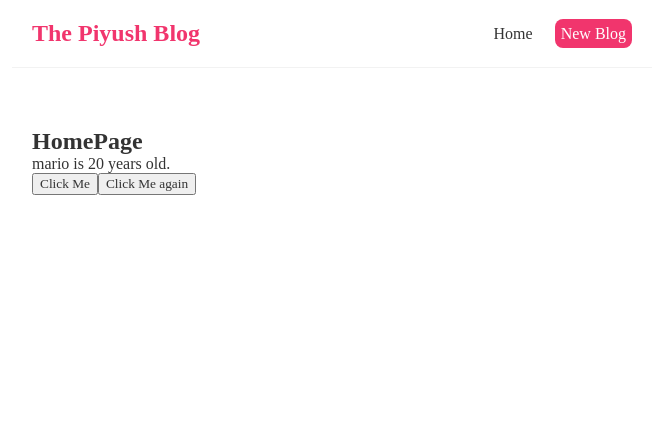
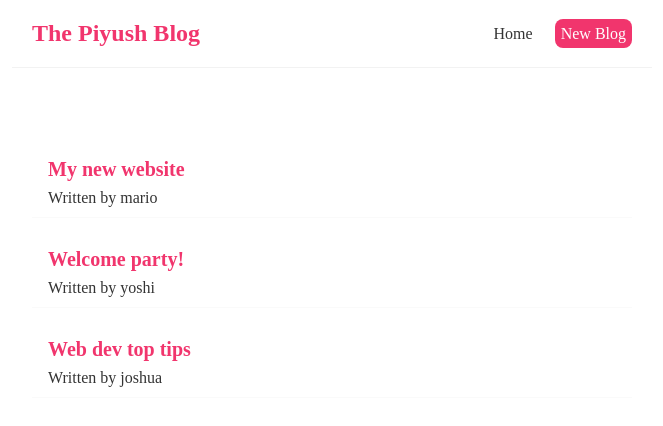
Before and after one commit to konpeeyush/Web-Development, a React (Create React App) app in the folder ReactTutorials/piyushblog/: page / in a window 1280 px wide. Shown: the top 426 px of the page, without its empty margins (308-971 px from the left). Built offline with nearby package versions, Linux system fonts and the light colour scheme; a web font is replaced by a local one.

Commit message:
Lesson 10

```diff
--- a/ReactTutorials/piyushblog/src/Home.js
+++ b/ReactTutorials/piyushblog/src/Home.js
@@ -1,33 +1,18 @@
 import { useState } from 'react';
 const Home = () => {
-    // let name='mario' ;
-    const[name,setName]=useState('mario');
-    const[age,setAge]=useState(20);
-    const handleClick = () => {
-        // console.log("Hello Ninjas")
-        // name="luigi" ;
-        // console.log(name);
-        // name changes is reflected in the console but not in the DOM, as the DOM is not updated
-
-        setName('luigi');
-        setAge(30);
-    }
-    const handleClick2 = (name) => {
-        console.log("hello " + name);
-    }
+    const [blogs, setBlogs] = useState([
+        { title: 'My new website', body: 'lorem ipsum...', author: 'mario', id: 1 },
+        { title: 'Welcome party!', body: 'lorem ipsum...', author: 'yoshi', id: 2 },
+        { title: 'Web dev top tips', body: 'lorem ipsum...', author: 'joshua', id: 3 }
+    ]);
     return (
-        // create a div with className "home"
         <div className="home">
-            {/* create a h2 with text "HomePage" */}
-            <h2>HomePage</h2>
-            <p>{name} is {age} years old.</p> {/* does not change name on click */}
-
-            <button onClick={handleClick}>Click Me</button>
-
-            {/* use anonymous function to invoke function with parameters */}
-            <button onClick={() => {
-                handleClick2("Piyush");
-            }}>Click Me again</button>
+            {blogs.map((blog) => (
+                <div className="blog-preview" key={blog.id}>
+                    <h2>{blog.title}</h2>
+                    <p>Written by {blog.author}</p>
+                </div>
+            ))}
         </div>
     );
 }
--- a/ReactTutorials/piyushblog/src/index.css
+++ b/ReactTutorials/piyushblog/src/index.css
@@ -32,3 +32,18 @@
   margin: 40px auto;
   padding: 20px;
 }
+
+/* blog previews / list */
+.blog-preview {
+  padding: 10px 16px;
+  margin: 20px 0;
+  border-bottom: 1px solid #fafafa;
+}
+.blog-preview:hover {
+  box-shadow: 1px 3px 5px rgba(0,0,0,0.1);
+}
+.blog-preview h2 {
+  font-size: 20px;
+  color: #f1356d;
+  margin-bottom: 8px;
+}
```
